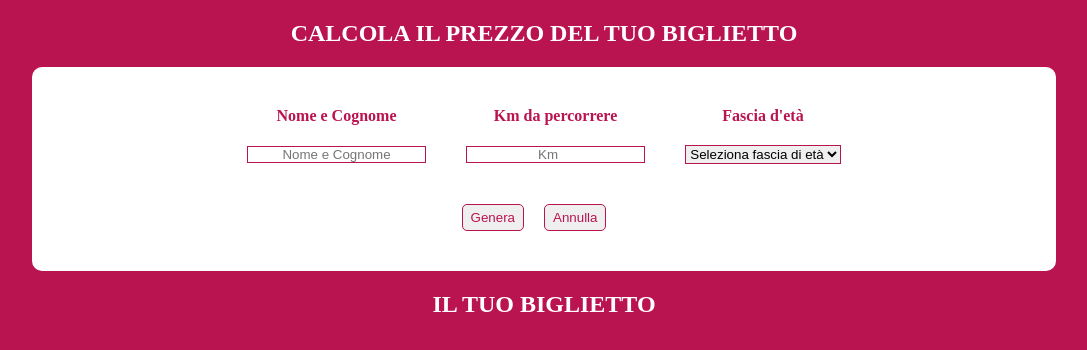
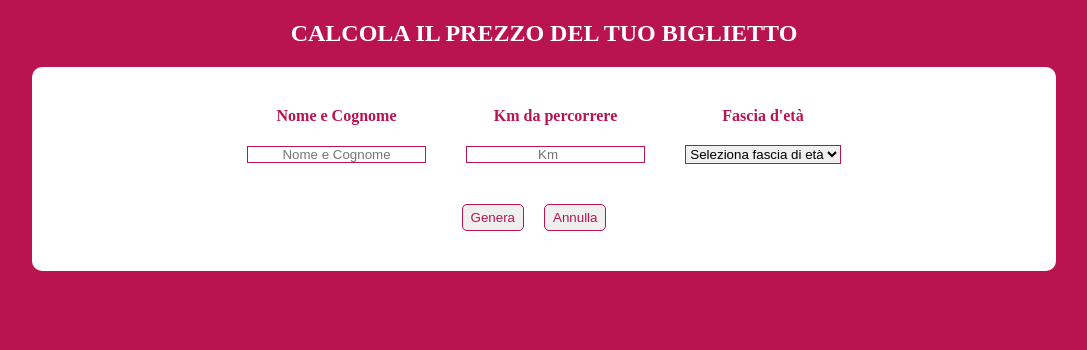
Before and after one commit to Manuel-Di-Pilla/js-biglietto-treno-form, a plain HTML site: page index.html in a window 1280 px wide. Shown: the whole page, without its empty margins (96-1183 px from the left). Drawn offline with Linux system fonts and the light colour scheme.

Commit message:
esercizio completo

```diff
--- a/index.html
+++ b/index.html
@@ -36,8 +36,9 @@
           <button id="annulla">Annulla</button>
         </div>
       </div>
+      <div id="biglietto" class="hidden">
         <h1>Il Tuo Biglietto</h1>
-      <div id="biglietto" class="print hidden">
+        <div class="print">
           <h4>Dettaglio Passeggioro</h4>
           <div class="general-info">
             <div class="nome-passeggero">
@@ -63,6 +64,7 @@
           </div>
         </div>
       </div>
+    </div>
     <script src="js/script.js" charset="utf-8"></script>
   </body>
 </html>
```
Lines whose indentation alone changed are shown as unchanged.
